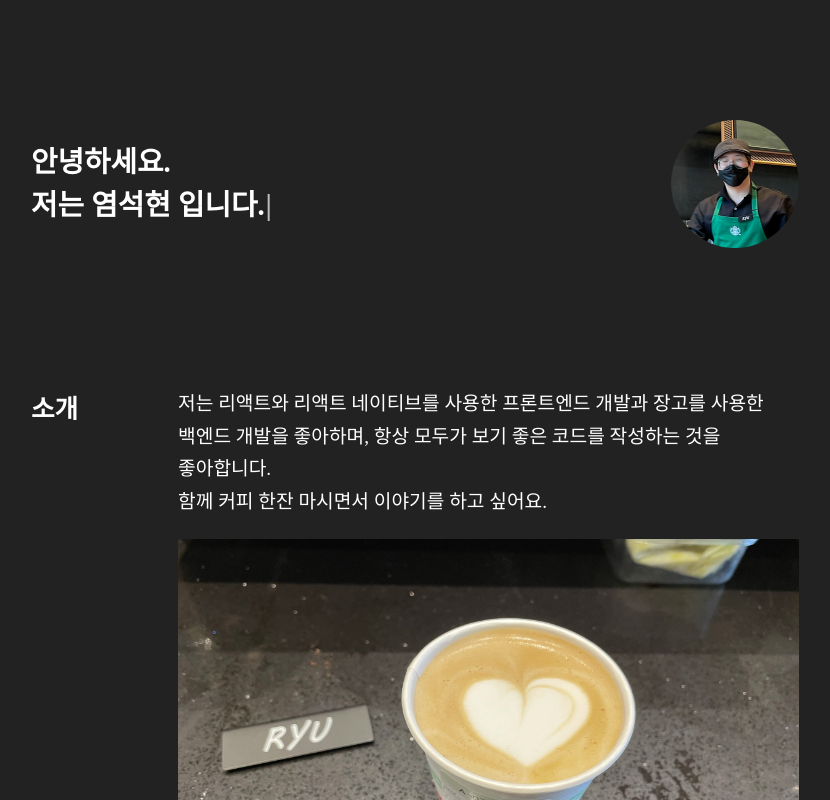
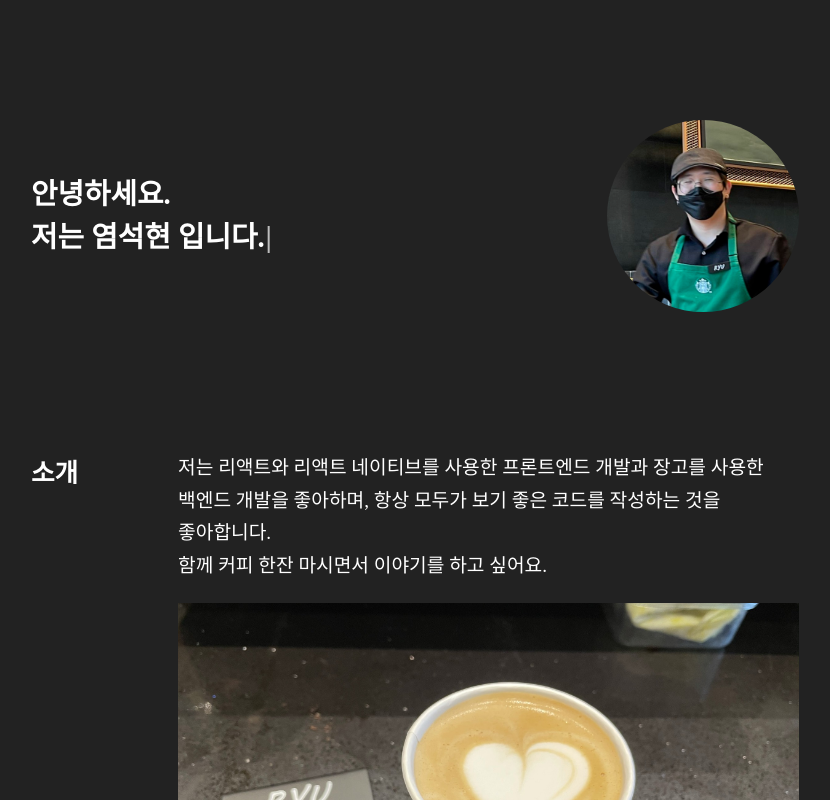
Before and after one commit to ryu-xh/ryu.sh, a React (Create React App) app: page /resume in a window 1280 px wide. Shown: the top 800 px of the page, without its empty margins (225-1055 px from the left). Built offline with nearby package versions, Linux system fonts and the light colour scheme.

Commit message:
fix: 이미지 좀 더 크게

```diff
--- a/src/views/Resume.tsx
+++ b/src/views/Resume.tsx
@@ -43,8 +43,8 @@ const ProfileIcon = styled.img`
   transition: all 0.3s ease-in-out;
 
   @media (min-width: 768px) {
-    width: 8em;
-    height: 8em;
+    width: 12em;
+    height: 12em;
   }
 `;
 
```
